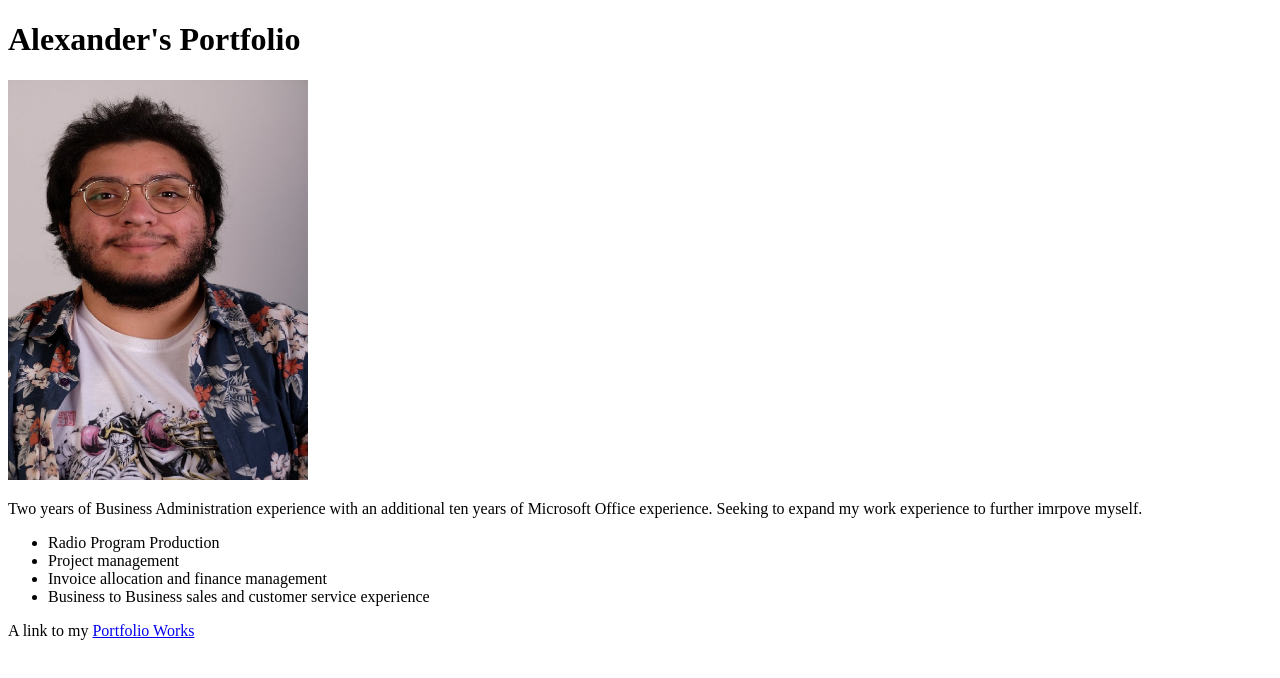
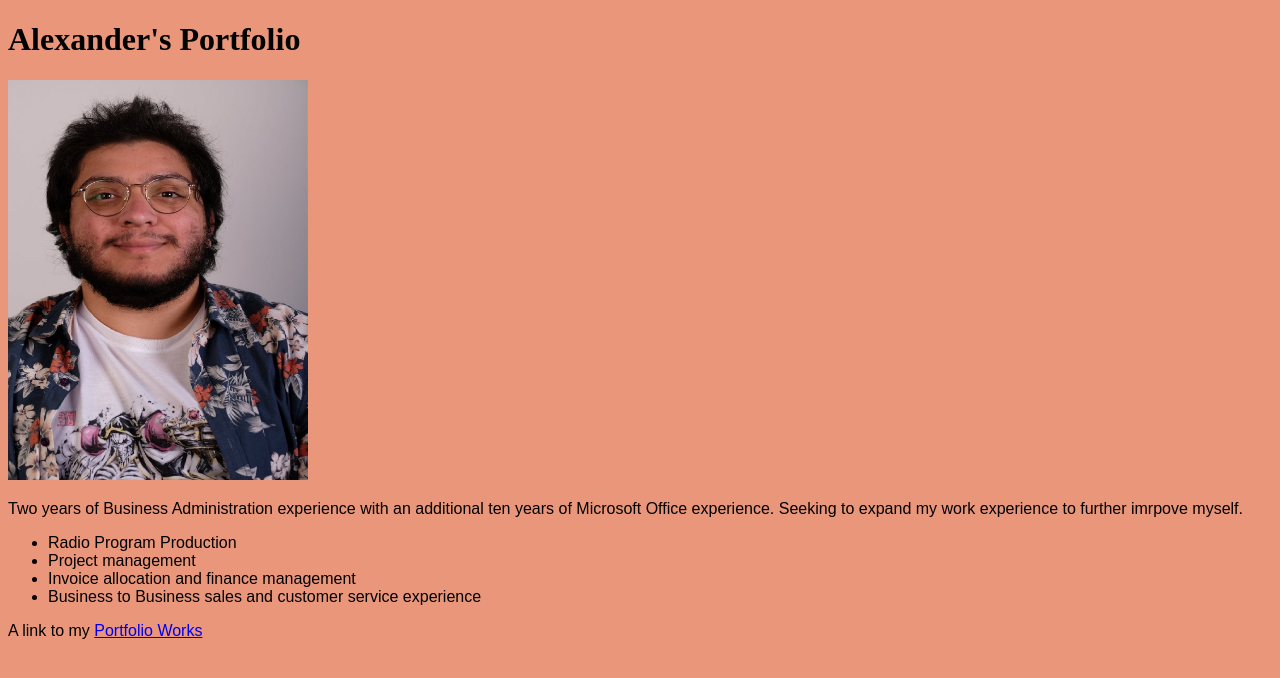
Before and after one commit to CmdrSOMA/Clickstart, a plain HTML site: page index.html in a window 1280 px wide. Drawn offline with Linux system fonts and the light colour scheme.

Commit message:
Add files via upload

```diff
--- a/index.html
+++ b/index.html
@@ -2,9 +2,13 @@
 <html lang="en">
 <head>
 	<title>Alexander's Portfolio</title>
+<style>
+	* {font-family:Arial, Helvetica, sans-serif;}
+h1 {font-family: "Times New Roman", Times, serif;}
+</style>
 </head>
 
-<body>
+<body style="background-color:rgb(233, 150, 122);">
 	<h1>Alexander's Portfolio</h1>
 	<img src="./Me.jpg" height ="400" width="300">
 	<p>Two years of Business Administration experience with an additional ten years of Microsoft Office experience. Seeking to expand my work experience to further imrpove myself.</p>
```
